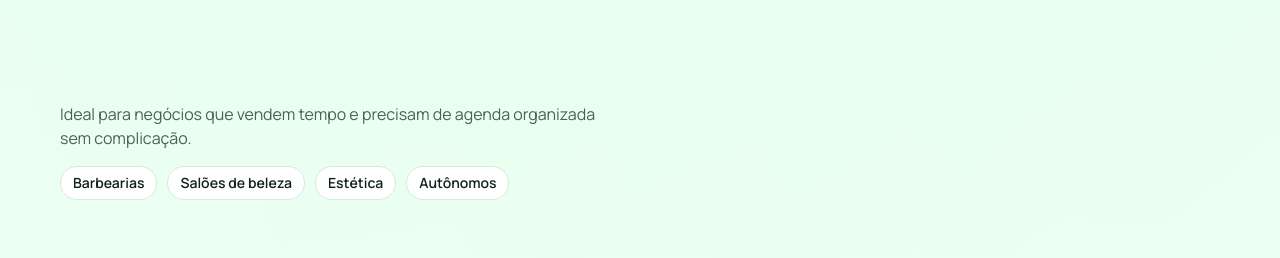
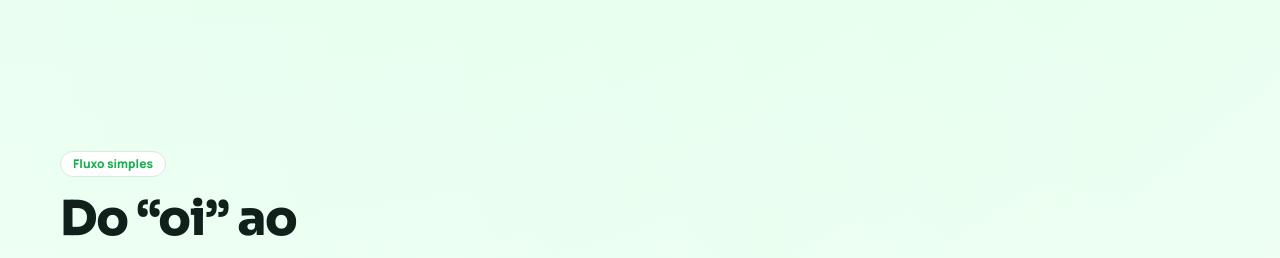
Before and after one commit to tspineli/smartagenda-web, a React (Vite) app: page / in a window 1280 px wide. Shown: the part 679-937 px from the top of the page. Built offline with nearby package versions, Linux system fonts and the light colour scheme.

Commit message:
refactor: remove segments section from landing

```diff
--- a/src/App.tsx
+++ b/src/App.tsx
@@ -225,21 +225,6 @@ export default function App() {
           </div>
         </section>
 
-        <section className="section py-6 md:py-8" id="segmentos">
-          <div className="mx-auto w-[min(1160px,92vw)]">
-            <p className="max-w-[58ch] text-sa-muted">
-              Ideal para negócios que vendem tempo e precisam de agenda organizada sem complicação.
-            </p>
-            <div className="mt-4 flex flex-wrap gap-2.5 text-sm font-semibold">
-              {['Barbearias', 'Salões de beleza', 'Estética', 'Autônomos'].map((segment) => (
-                <span key={segment} className="rounded-full border border-sa-line bg-white px-3 py-1.5">
-                  {segment}
-                </span>
-              ))}
-            </div>
-          </div>
-        </section>
-
         <section className="section" id="como-funciona">
           <div className="mx-auto w-[min(1160px,92vw)]">
             <div className="max-w-[54ch] space-y-3">
```
